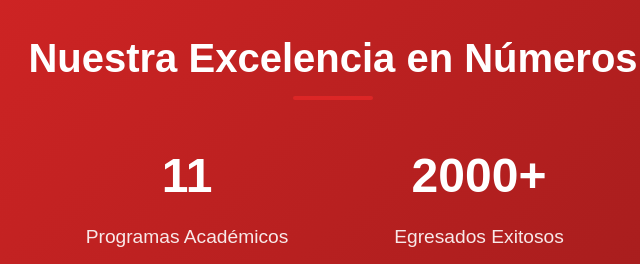
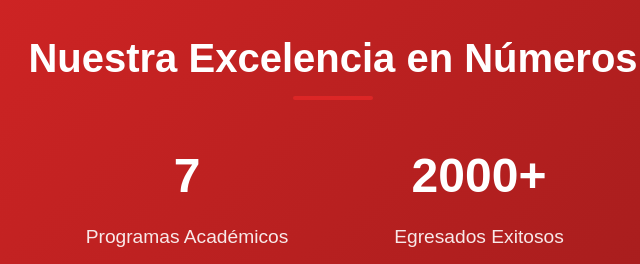
Before and after one commit to andyx063799/updc-web-concept, a plain HTML site: page index.html in a window 1280 px wide. Shown: the part 1880-2144 px from the top of the page, 307-947 px from the left. Drawn offline with Linux system fonts and the light colour scheme; some packages are replaced by stand-ins of ours.

Commit message:
Update index.html

```diff
--- a/index.html
+++ b/index.html
@@ -176,7 +176,7 @@
                     <p>Años de Excelencia</p>
                 </div>
                 <div class="stat-item fade-in">
-                    <h3>11</h3>
+                    <h3>7</h3>
                     <p>Programas Académicos</p>
                 </div>
                 <div class="stat-item fade-in">
```
